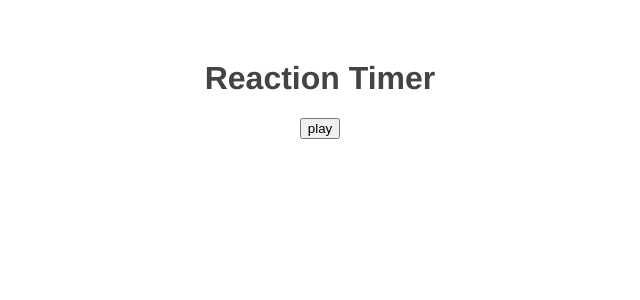
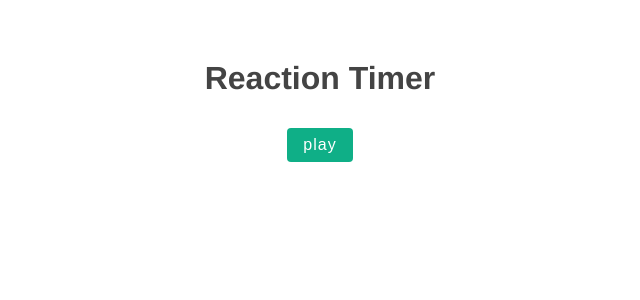
Before and after one commit to jhnnyk/Udemy-reaction-timer, a Vue app: page / in a window 1280 px wide. Shown: the top 300 px of the page, without its empty margins (320-960 px from the left). Built offline with nearby package versions, Linux system fonts and the light colour scheme.

Commit message:
finishing touches

```diff
--- a/src/App.vue
+++ b/src/App.vue
@@ -45,4 +45,21 @@ export default {
   color: #444;
   margin-top: 60px;
 }
+
+button {
+  background: #0faf87;
+  color: white;
+  border: none;
+  padding: 8px 16px;
+  border-radius: 4px;
+  font-size: 16px;
+  letter-spacing: 1px;
+  cursor: pointer;
+  margin: 10px;
+}
+
+button[disabled] {
+  opacity: 0.2;
+  cursor: not-allowed;
+}
 </style>
--- a/src/components/GameResults.vue
+++ b/src/components/GameResults.vue
@@ -1,11 +1,39 @@
 <template>
-  <p>Reaction time: {{ score }} milliseconds</p>
+  <p>
+    Reaction time: <br />
+    <span class="rank">
+      {{ score }} ms <br />
+      {{ rank }}
+    </span>
+  </p>
 </template>
 
 <script>
 export default {
   props: ['score'],
+
+  data() {
+    return {
+      rank: null,
+    };
+  },
+
+  mounted() {
+    if (this.score < 250) {
+      this.rank = "You're quick!";
+    } else if (this.score < 400) {
+      this.rank = 'Good job!';
+    } else {
+      this.rank = '...like a snail :-(';
+    }
+  },
 };
 </script>
 
-<style></style>
+<style>
+.rank {
+  font-size: 1.4em;
+  color: #0faf87;
+  font-weight: bold;
+}
+</style>
```
